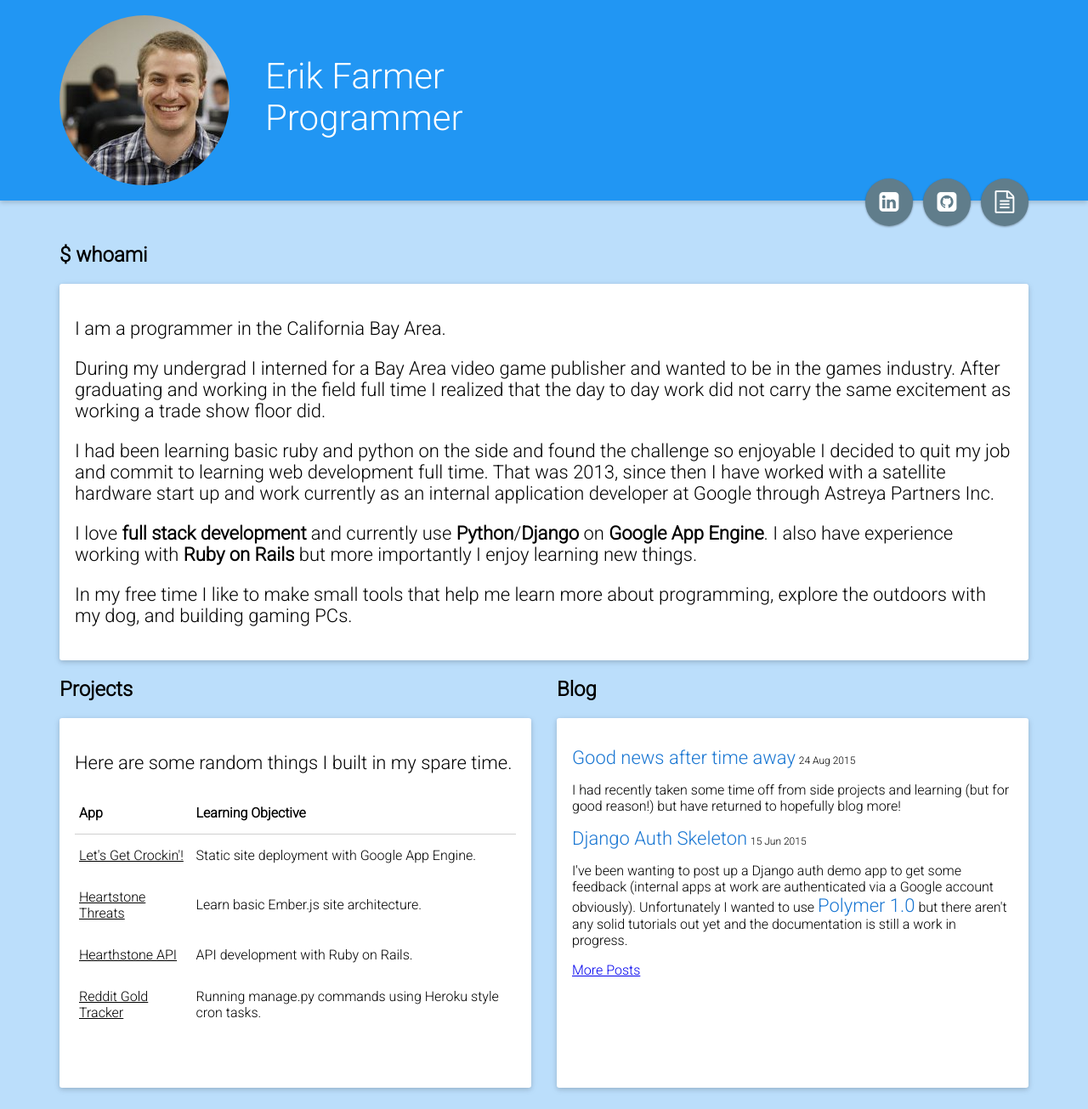
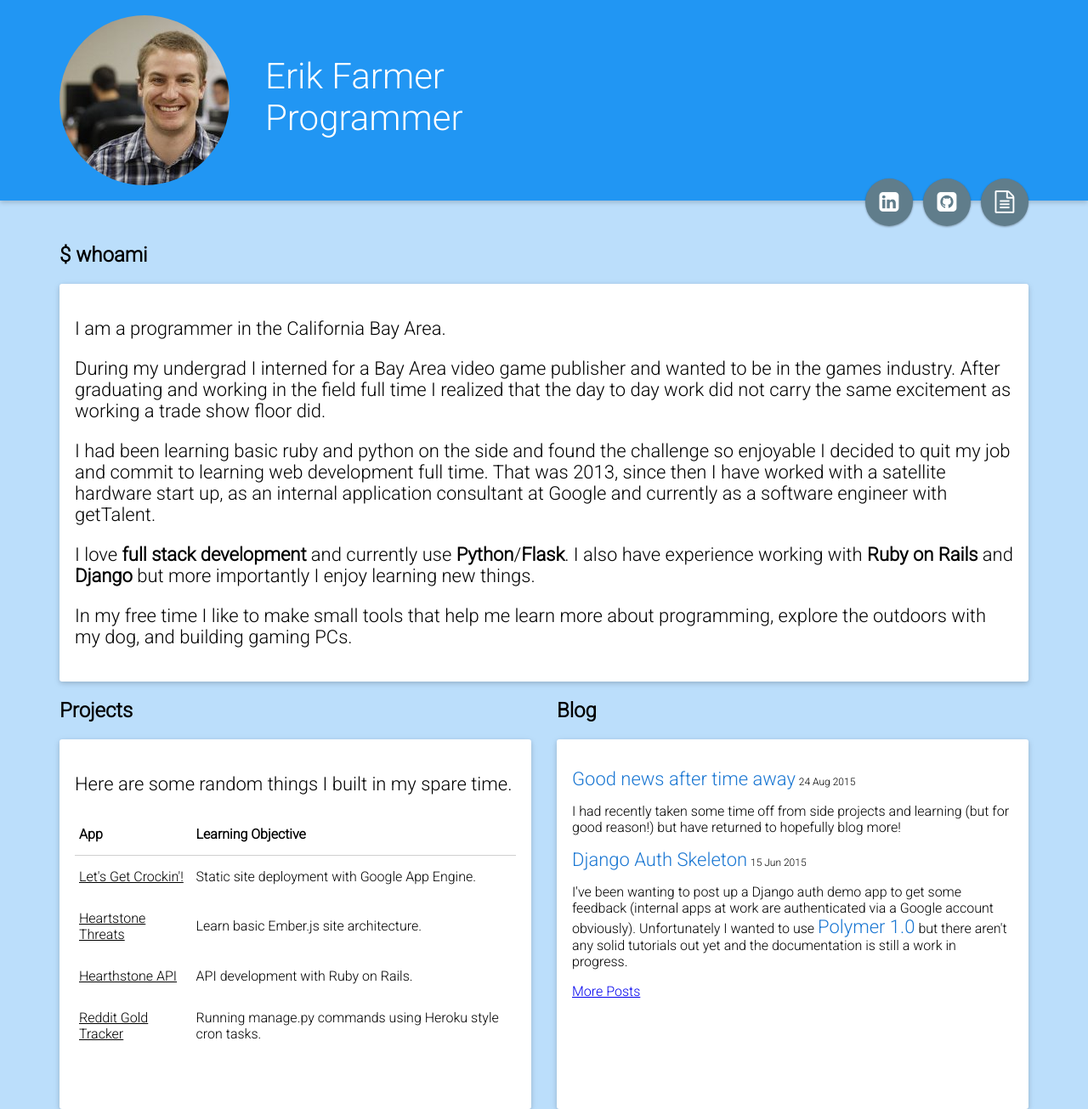
Before and after one commit to erik-farmer/erik-farmer.github.io, a Jekyll site: the page built from index.html, in a window 1280 px wide. Shown: the whole page at 85% size. Built offline with Jekyll 4.4.1, drawn with Linux system fonts in a browser that asks for light colours; nearby versions of some CDN libraries.

Commit message:
add updated splash content

```diff
--- a/index.html
+++ b/index.html
@@ -15,9 +15,9 @@ js: main
           During my undergrad I interned for a Bay Area video game publisher and wanted to be in the games industry. After graduating and working in the field full time I realized that the day to day work did not carry the same excitement as working a trade show floor did.
         </p>
         <p>
-          I had been learning basic ruby and python on the side and found the challenge so enjoyable I decided to quit my job and commit to learning web development full time. That was 2013, since then I have worked with a satellite hardware start up and work currently as an internal application developer at Google through Astreya Partners Inc.
+          I had been learning basic ruby and python on the side and found the challenge so enjoyable I decided to quit my job and commit to learning web development full time. That was 2013, since then I have worked with a satellite hardware start up, as an internal application consultant at Google and currently as a software engineer with getTalent.
         </p>
-        <p>I love <b>full stack development</b> and currently use <b>Python</b>/<b>Django</b> on <b>Google App Engine</b>. I also have experience working with <b>Ruby on Rails</b> but more importantly I enjoy learning new things.</p>
+        <p>I love <b>full stack development</b> and currently use <b>Python</b>/<b>Flask</b>. I also have experience working with <b>Ruby on Rails</b> and <b>Django</b> but more importantly I enjoy learning new things.</p>
         <p>In my free time I like to make small tools that help me learn more about programming, explore the outdoors with my dog, and building gaming PCs.</p>
       </div>
     </div>
```
